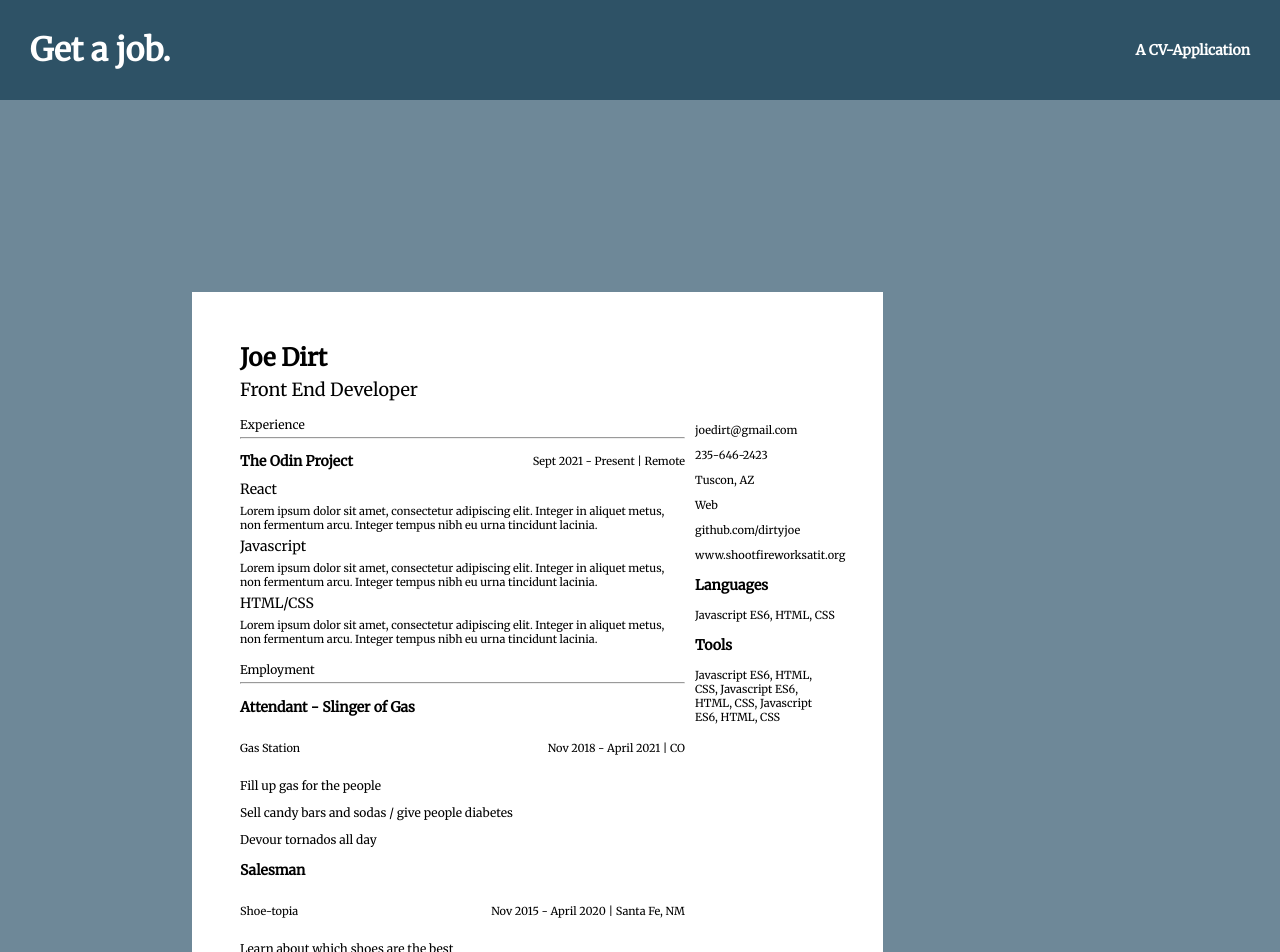
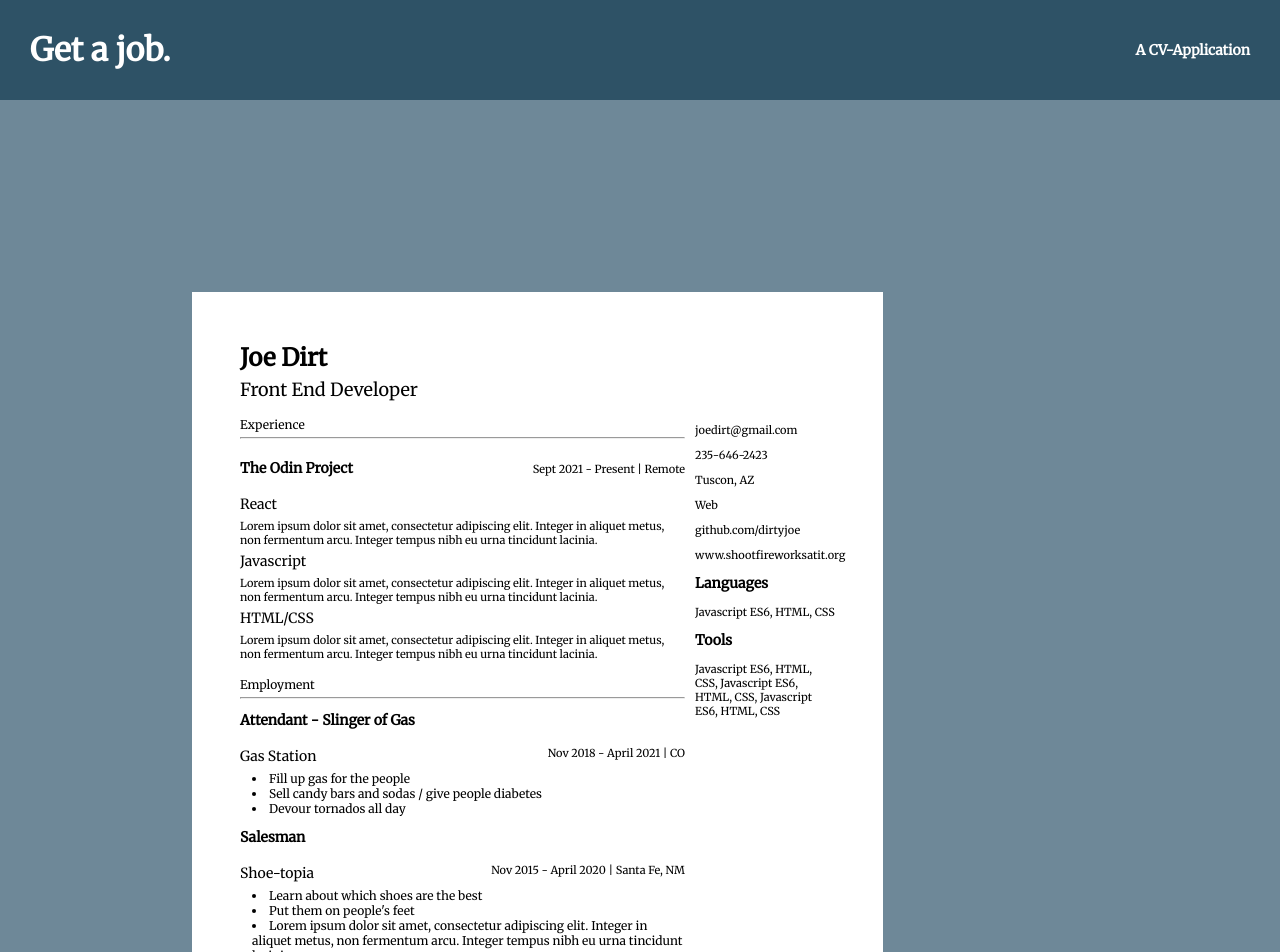
Before and after one commit to napolitanj/resume-builder, a React (Create React App) app: page / in a window 1280 px wide. Shown: the top 952 px of the page. Built offline with nearby package versions, Linux system fonts and the light colour scheme.

Commit message:
add general formatting for main body

```diff
--- a/src/components/previewComponents/Job.js
+++ b/src/components/previewComponents/Job.js
@@ -7,11 +7,11 @@ class Job extends Component {
       <div>
             <h3>{position}</h3>
             <div className="jobSubHeader">
-                <p>{employer}</p>
+                <p style={{fontSize:'14px', lineHeight:'1px'}}>{employer}</p>
                 <p>{start} - {end} | {location}</p>
             </div>
             {duties.map((duty) => (
-                <p className="duty">{duty}</p>
+                <li className="duty">{duty}</li>
             ))}
       </div>
     )
--- a/src/index.css
+++ b/src/index.css
@@ -11,6 +11,7 @@ p {
 
 h3 {
   font-size: 14px;
+  line-height: 15px;
 }
 
 .header,
@@ -79,6 +80,7 @@ h3 {
 .previewSecondaryBody {
   font-size: 12px;
   width: 140px;
+  height: 684px;
 }
 
 .categoryHeader {
@@ -107,14 +109,17 @@ h3 {
   display: flex;
   justify-content: space-between;
   font-size: 14px;
+  line-height: 1px;
 }
 
 .duty {
   font-size: 12px;
+  margin-left: 12px;
 }
 
 .educationSubText {
   display: flex;
   justify-content: space-between;
   font-size: 12px;
+  line-height: 0px;
 }
```
